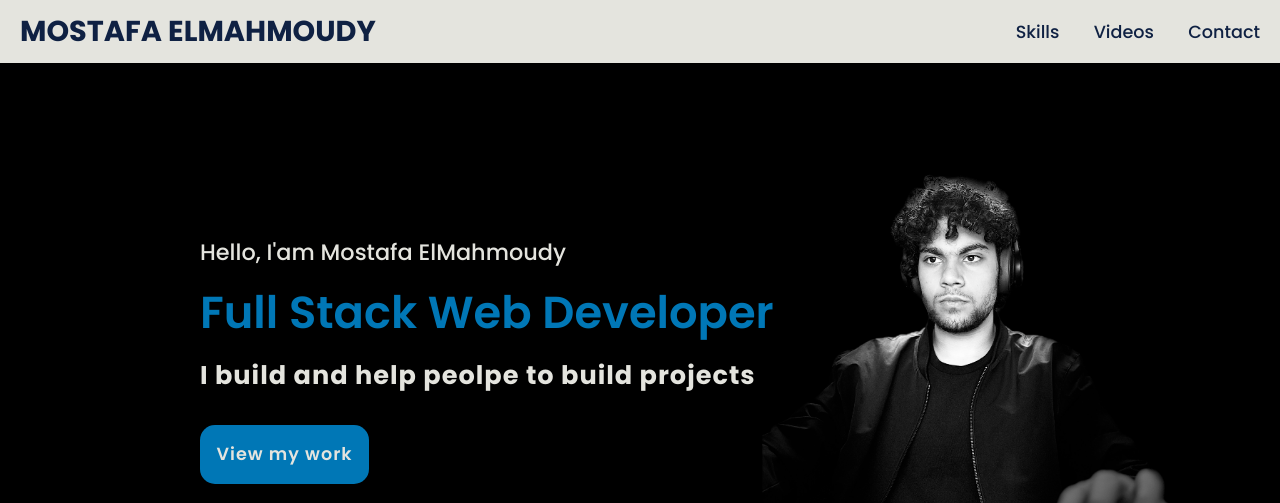
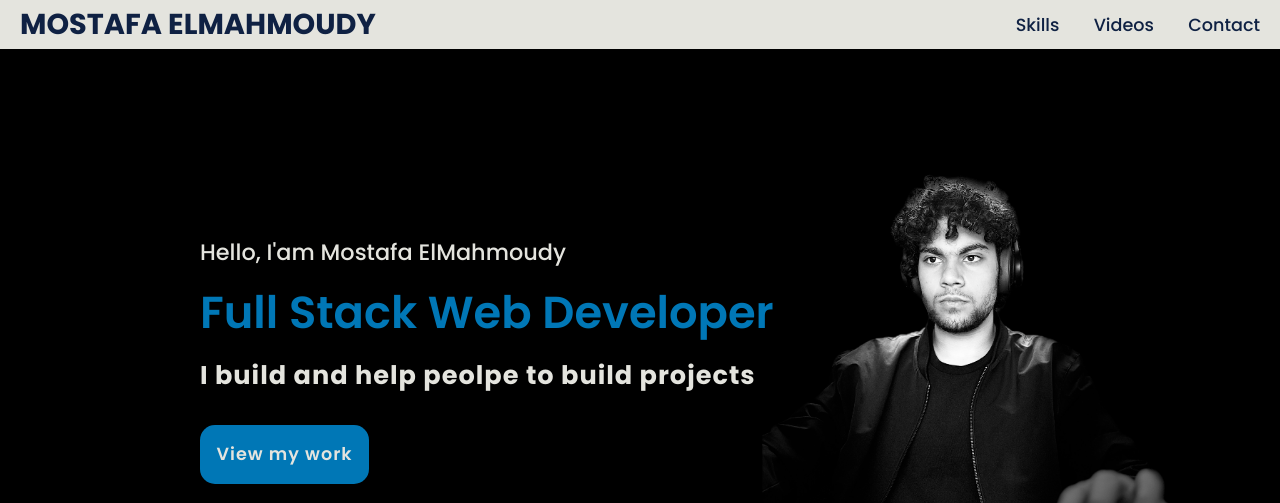
Before and after one commit to Mostafa-nas/portfolio-website, a plain HTML site: page index.html in a window 1280 px wide. Shown: the top 503 px of the page. Drawn offline with Linux system fonts and the light colour scheme.

Commit message:
Update stylesheet.css

```diff
--- a/stylesheet.css
+++ b/stylesheet.css
@@ -11,12 +11,12 @@
 header{
     background-color: #E4E4DE;
     width: 100%;
-    position: fixed;
+    position:absolute;
     z-index: 999;
-    display: flex;
+    display:flex;
     justify-content: space-between;
     align-items: center;
-    padding: 10px 20px;
+    padding: 3px 20px;
 }
 
 .Logo{
```
